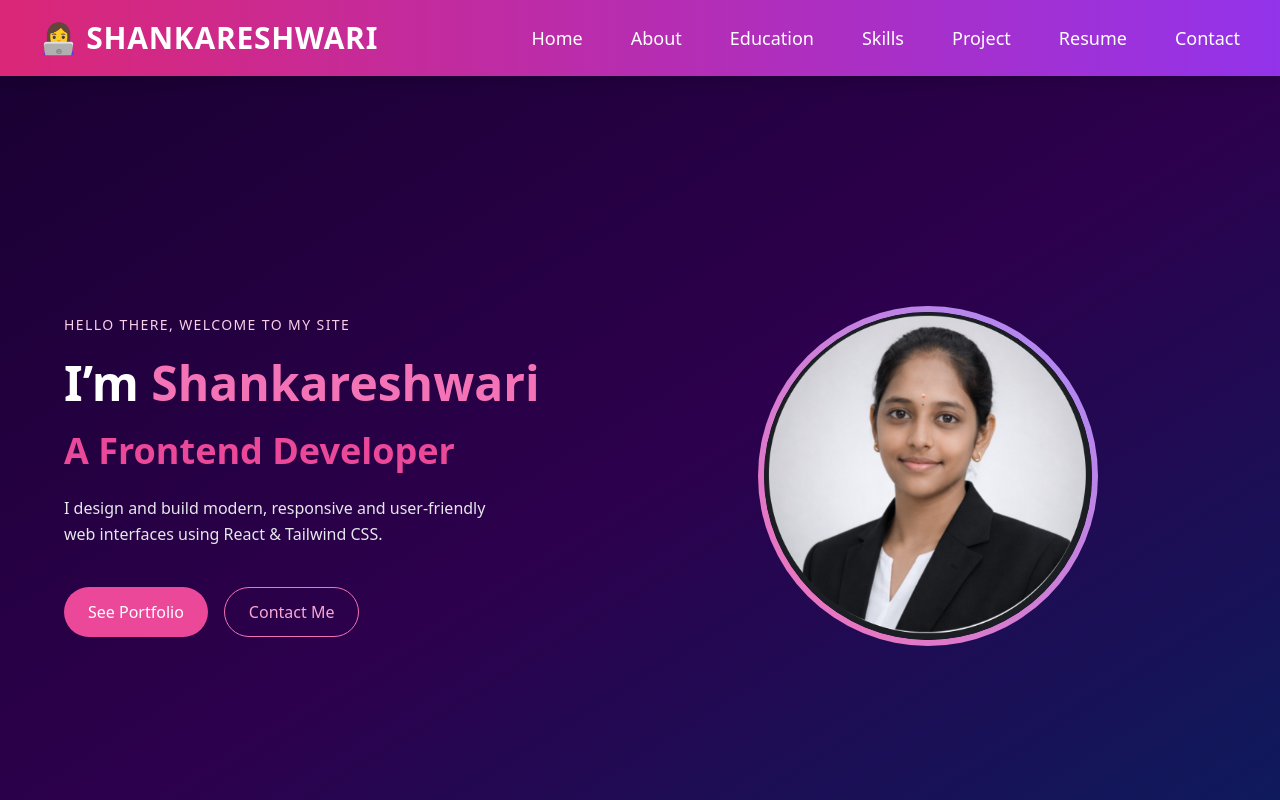
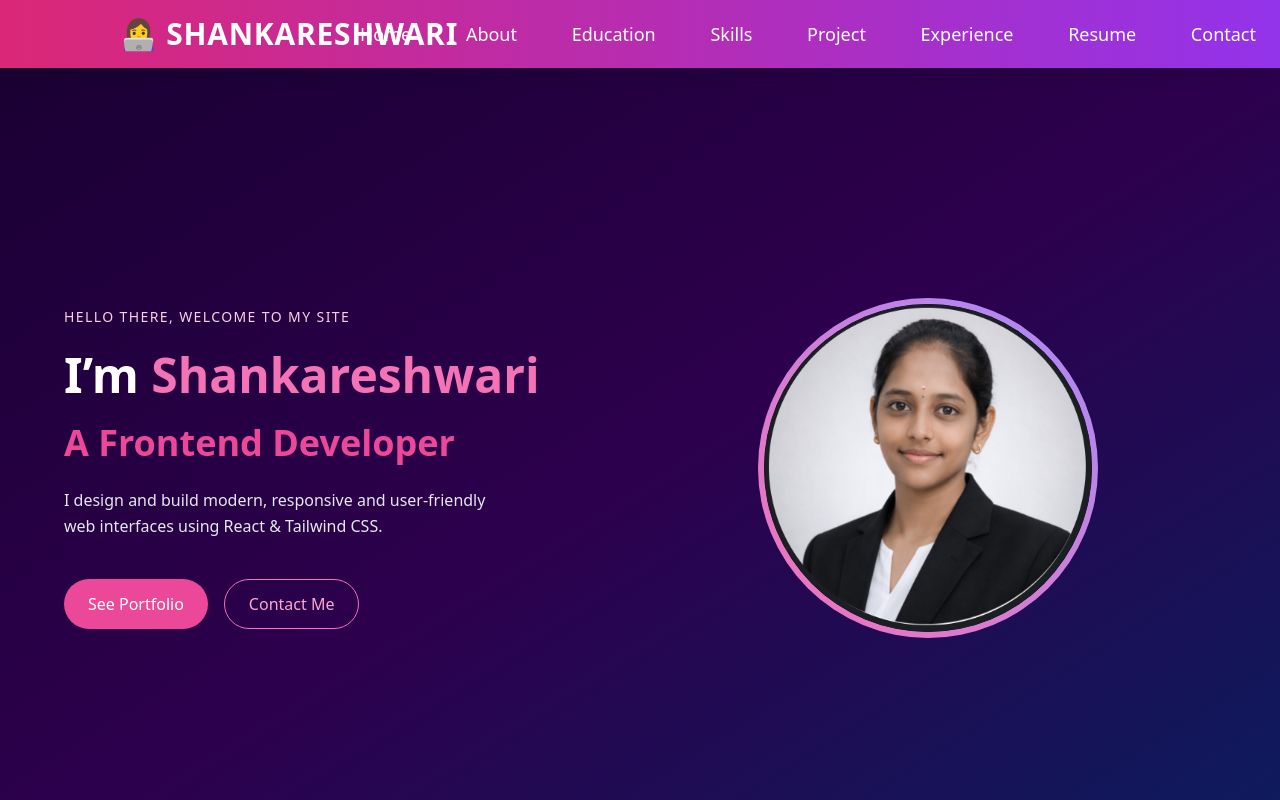
Before and after one commit to abi4679553/portfolio-2, a React (Create React App) app: page /contact in a window 1280 px wide. Shown: the top 800 px of the page. Built offline with nearby package versions, Linux system fonts and the light colour scheme.

Commit message:
header  update

```diff
--- a/src/components/Header.js
+++ b/src/components/Header.js
@@ -11,24 +11,31 @@ const Header = () => {
     { name: "Education", path: "/education" },
     { name: "Skills", path: "/skills" },
     { name: "Project", path: "/project" },
+    { name: "Experience", path: "/experience" },
     { name: "Resume", path: "/resume" },
     { name: "Contact", path: "/contact" }
   ];
 
   return (
-    <header className="sticky top-0 z-50 bg-gradient-to-r from-pink-600 to-purple-600 text-white shadow-lg">
-      <div className="flex items-center justify-between max-w-7xl mx-auto px-4 sm:px-6 xl:px-10 py-5">
+    <header className="relative sticky top-0 z-50 bg-gradient-to-r from-pink-600 to-purple-600 text-white shadow-lg">
 
-        {/* LOGO */}
-        <Link
-          to="/"
-          className="text-xl sm:text-2xl xl:text-3xl font-bold tracking-wide cursor-pointer hover:scale-105 transition"
-        >
-          👩‍💻 SHANKARESHWARI
-        </Link>
+      {/* 🔥 Logo 10px from left */}
+      <Link
+        to="/"
+        className="absolute left-0 ml-[100px] top-1/2 -translate-y-1/2
+                   text-xl sm:text-2xl xl:text-3xl font-bold tracking-wide
+                   cursor-pointer hover:scale-105 transition p-5"
+      >
+        👩‍💻 SHANKARESHWARI
+      </Link>
 
-        {/* DESKTOP MENU */}
-        <nav className="hidden md:flex gap-8 xl:gap-12 text-base xl:text-lg font-medium">
+      <div className="flex items-center justify-between w-full px-6 py-5">
+
+        {/* Space to prevent overlap */}
+        <div className="w-[200px]"></div>
+
+        {/* Menu justify-between */}
+        <nav className="hidden md:flex justify-between flex-1 max-w-4xl text-base xl:text-lg font-medium">
           {menuItems.map((item, index) => (
             <Link
               key={index}
@@ -43,16 +50,17 @@ const Header = () => {
           ))}
         </nav>
 
-        {/* MOBILE MENU ICON */}
+        {/* Mobile Menu Icon */}
         <div
           className="md:hidden text-3xl cursor-pointer"
           onClick={() => setOpen(!open)}
         >
           {open ? <HiX /> : <HiMenu />}
         </div>
+
       </div>
 
-      {/* MOBILE MENU */}
+      {/* Mobile Menu */}
       {open && (
         <div className="md:hidden bg-gradient-to-r from-pink-600 to-purple-600 px-6 pb-6">
           <div className="flex flex-col gap-4 text-base font-medium text-center">
@@ -70,7 +78,6 @@ const Header = () => {
         </div>
       )}
     </header>
-
   );
 };
 
```
